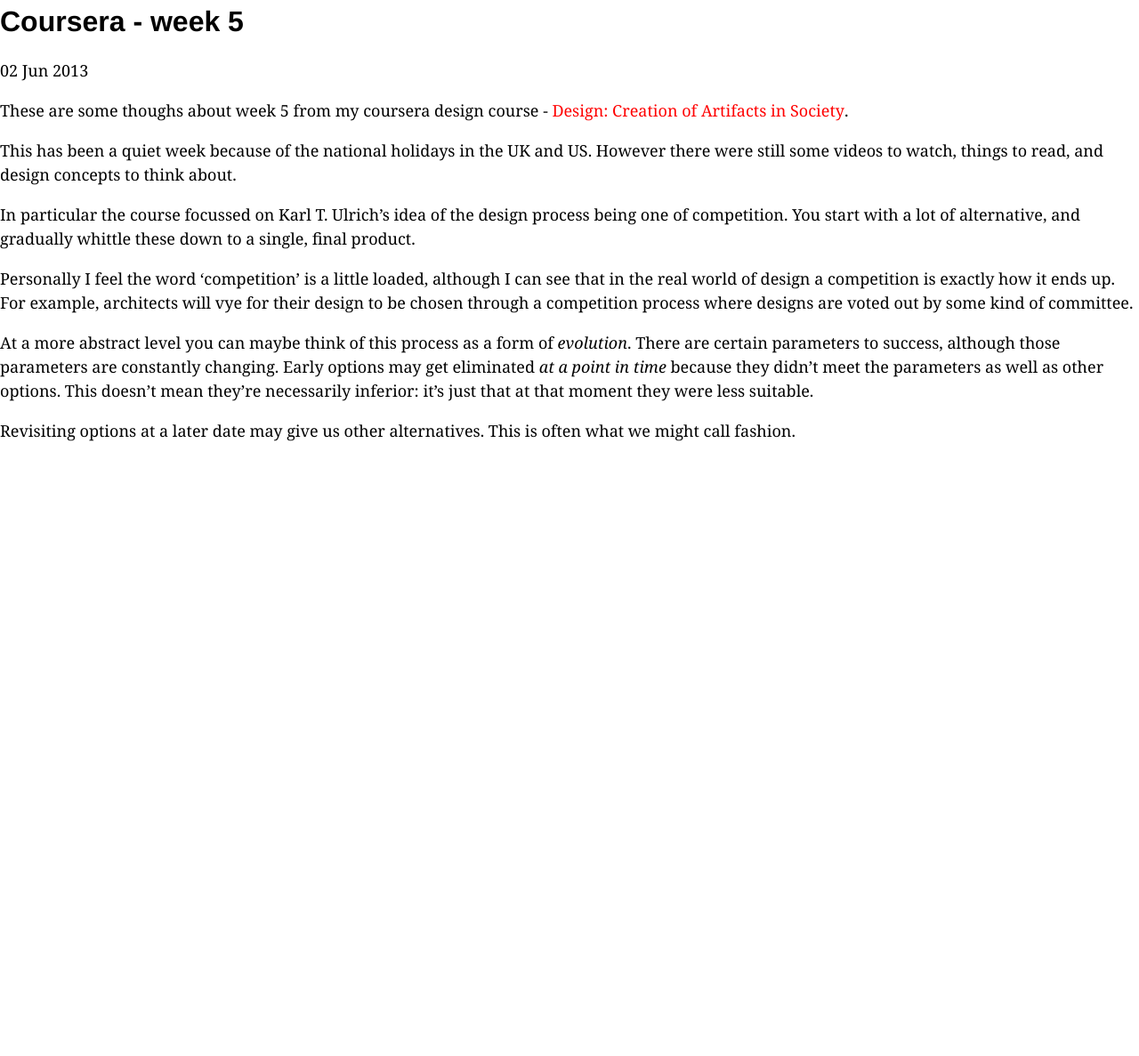
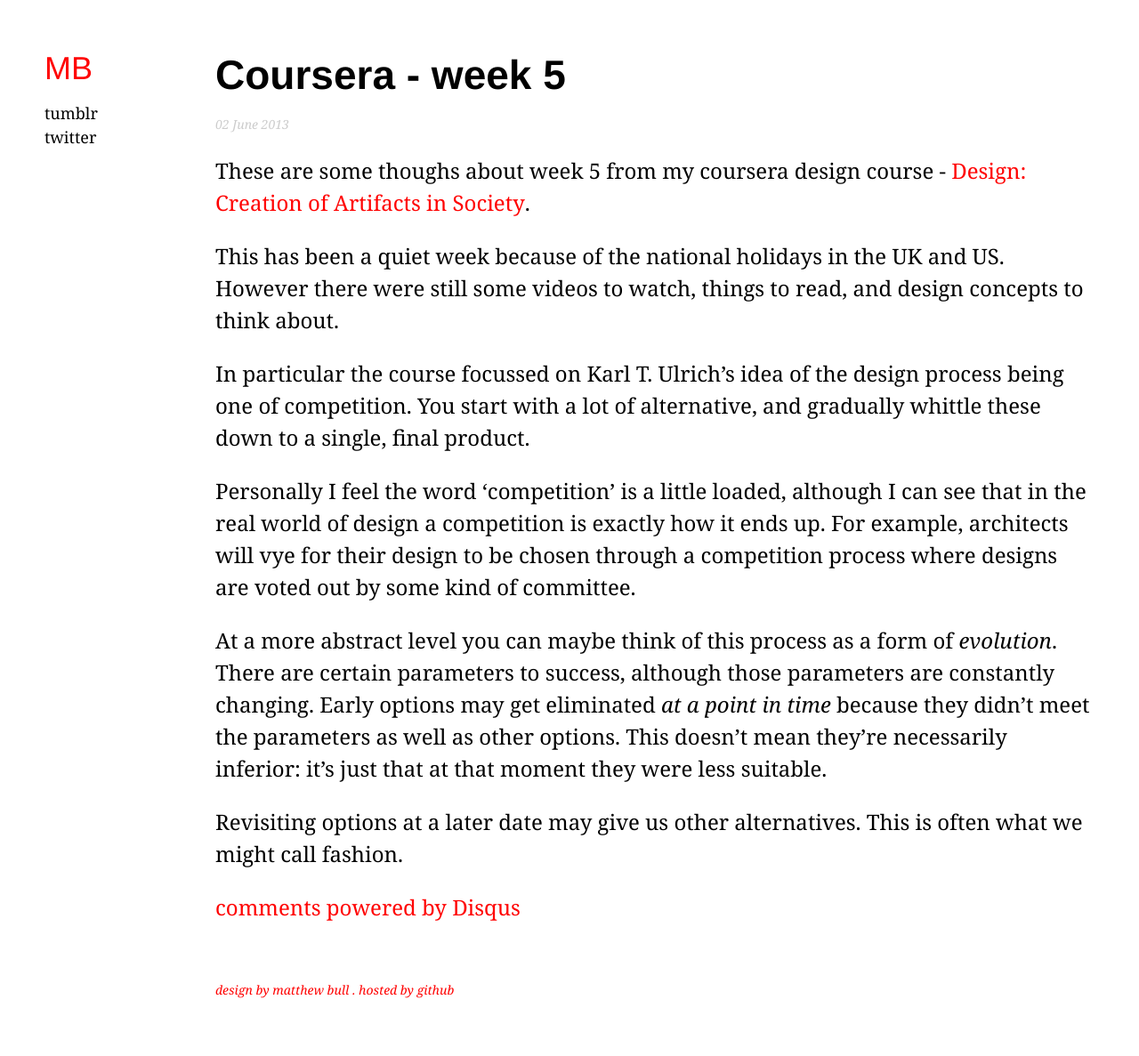
Before and after one commit to matthew-bull/matthew-bull.github.io, a Jekyll site: the page built from _posts/2013-06-02-design-course-week-5.md, in a window 1280 px wide. Shown: the whole page at 89% size. Built offline with Jekyll 4.4.1, drawn with Linux system fonts in a browser that asks for light colours; some web fonts are replaced; comment, search, counter and statistics services are not loaded; before the commit the page ends 900 px from its top, so only the background shows below that.

Commit message:
further layout changes

```diff
--- /dev/null
+++ b/_includes/footer.md
@@ -0,0 +1,3 @@
+<footer>
+    <p>design by matthew bull . hosted by github</p>
+</footer>
--- a/_layouts/post.html
+++ b/_layouts/post.html
@@ -1,9 +1,42 @@
 ---
 layout: ryu
 ---
-<h2>{{ page.title }}</h2>
-<p class="meta">{{ page.date | date_to_string }}</p>
 
-<div id="post">
-{{ content }}
-</div>
+<header class='post-page-header'>
+    <div class='header-text'>
+        <h1><a href='/'>MB</a></h1>
+        <ul>
+            <li>tumblr</li>
+            <li>twitter</li>
+        </ul>
+    </div>
+</header>
+
+<section class='post-page-section'>
+	<div class='post'>
+		<h2>{{ page.title }}</h2>
+		<p class='post-date'>{{ page.date | date_to_long_string }}</p>
+
+		<div id='post'>
+			{{ content }}
+		</div>
+
+		<div id='disqus_thread'></div>
+		<script type='text/javascript'>
+		    /* * * CONFIGURATION VARIABLES: EDIT BEFORE PASTING INTO YOUR WEBPAGE * * */
+		    var disqus_shortname = 'matthewbull'; // required: replace example with your forum shortname
+
+		    /* * * DON'T EDIT BELOW THIS LINE * * */
+		    (function() {
+		        var dsq = document.createElement('script'); dsq.type = 'text/javascript'; dsq.async = true;
+		        dsq.src = '//' + disqus_shortname + '.disqus.com/embed.js';
+		        (document.getElementsByTagName('head')[0] || document.getElementsByTagName('body')[0]).appendChild(dsq);
+		    })();
+		</script>
+		<noscript>Please enable JavaScript to view the <a href='http://disqus.com/?ref_noscript'>comments powered by Disqus.</a></noscript>
+		<a href='http://disqus.com' class='dsq-brlink'>comments powered by <span class='logo-disqus'>Disqus</span></a>
+
+		{% include footer.md %}
+
+    </div>
+</section>
--- a/_layouts/ryu.html
+++ b/_layouts/ryu.html
@@ -25,5 +25,20 @@
         <!-- javascript -->
         <script src="js/scale.fix.js"></script>
 
+        <!-- disqus -->
+        <script type="text/javascript">
+        /* * * CONFIGURATION VARIABLES: EDIT BEFORE PASTING INTO YOUR WEBPAGE * * */
+        var disqus_shortname = 'matthewbull'; // required: replace example with your forum shortname
+
+        /* * * DON'T EDIT BELOW THIS LINE * * */
+        (function () {
+            var s = document.createElement('script'); s.async = true;
+            s.type = 'text/javascript';
+            s.src = '//' + disqus_shortname + '.disqus.com/count.js';
+            (document.getElementsByTagName('HEAD')[0] || document.getElementsByTagName('BODY')[0]).appendChild(s);
+        }());
+        </script>
+
+
     </body>
 </html>
--- a/css/style-ryu.css
+++ b/css/style-ryu.css
@@ -17,11 +17,10 @@ h1, h2, h3, h4, h5, h6 {
 }
 
 h1 {
-  font:36px;
+  font-size:36px;
 }
 
 p, ul, ol, table, pre, dl {
-  /*margin:0 0 20px;*/
 }
 
 h2, h3 {
@@ -101,13 +100,14 @@ img {
 
 ul {
   padding: 0;
+  margin: 0;
 }
 
 li {
   list-style: none;
 }
 
-header {
+.front-page-header {
   float:left;
   position:fixed;
   background-image: url(http://i1.wp.com/matthewbullphoto.com/files/2013/02/IMG_0188_800.jpg);
@@ -115,34 +115,67 @@ header {
   top: 0;
   left: 0;
   width: 38%;
-/*width: 200px;*/
   height: 100%;
   max-width: 500px;
   color: #fff;
-  /*padding: 50px 0 0 50px;*/
-/*  background-position: center;
-  background-size: cover;*/
+  background-position: center;
+  background-size: cover;
 }
 
-header .header-text {
-  padding:50px;
-}
-
-section {
+.front-page-section {
   width:62%;
   float:right;
 }
 
-section .post-list {
+.header-text {
   padding:50px;
 }
 
-section .post-list li {
+.post-page-header {
+  float:left;
+  position:fixed;
+  z-index: 100;
+  top: 0;
+  left: 0;
+  width: 15%;
+  height: 100%;
+  max-width: 100px;
+  color: #000;
+  background-position: center;
+  background-size: cover;
+}
+.post-page-section {
+  width: 85%;
+  float:right;
+  font-size: 24px;
+}
+
+.post-page-section h2 {
+  font-size:46px;
+}
+
+.post {
+  padding: 50px;
+}
+
+.post-comment-link {
+  font-size: 14px;
+}
+
+footer {
+  font-style: italic;
+  color: #ff0000;
+  font-size: 14px;
+  padding: 0;
+  margin: 0 0 10px 0;
+}
+
+.post-list li {
   border-bottom: 1px solid #eee;
   margin-bottom: 30px;
 }
 
-section .post-list .post-date {
+.post-date {
   font-style: italic;
   color: #ccc;
   font-size: 14px;
@@ -150,7 +183,7 @@ section .post-list .post-date {
   margin: 0 0 10px 0;
 }
 
-section .post-list .post-excerpt {
+.post-excerpt {
 }
 
 strong {
```
Also changed, not shown: index.html (+6 -7 lines).
